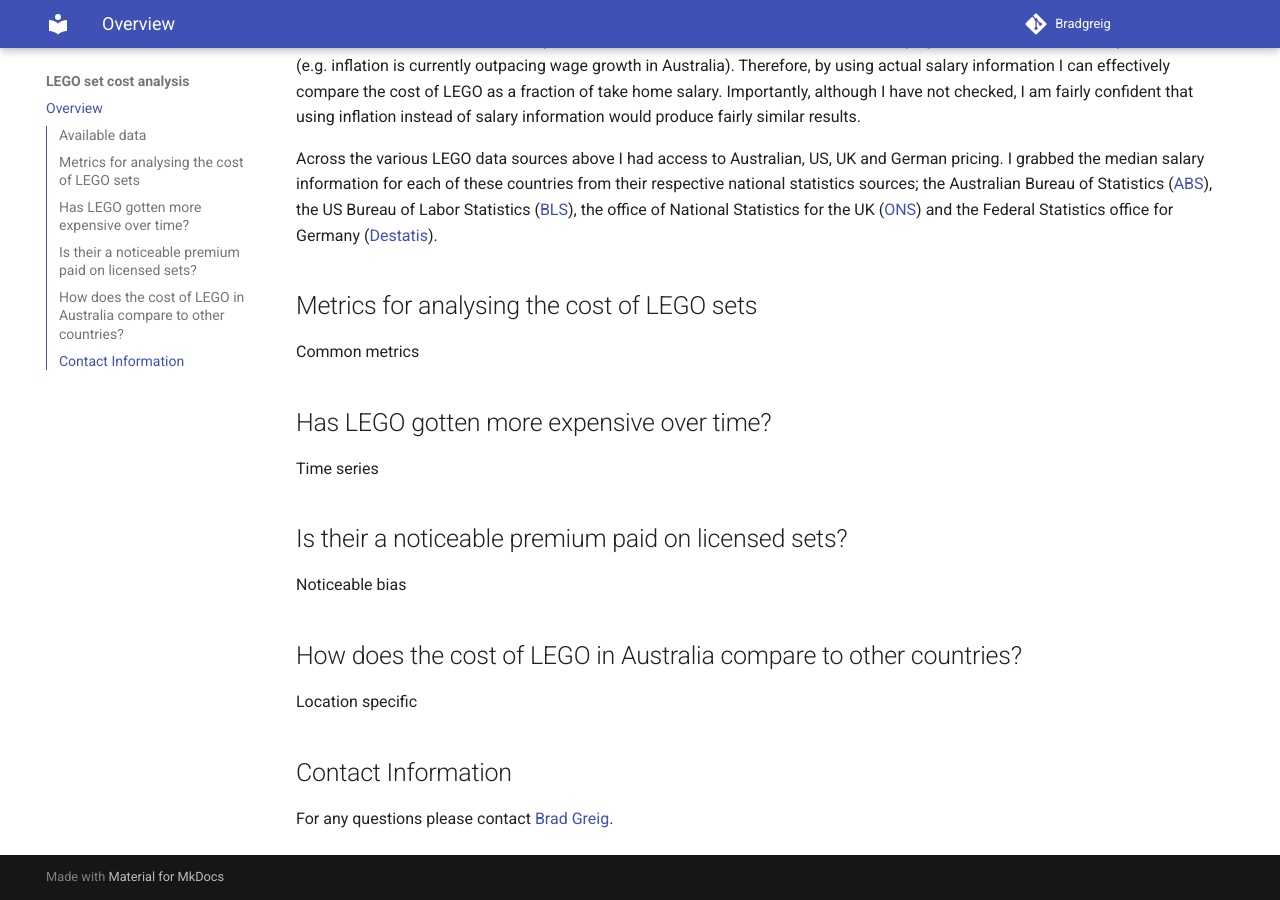
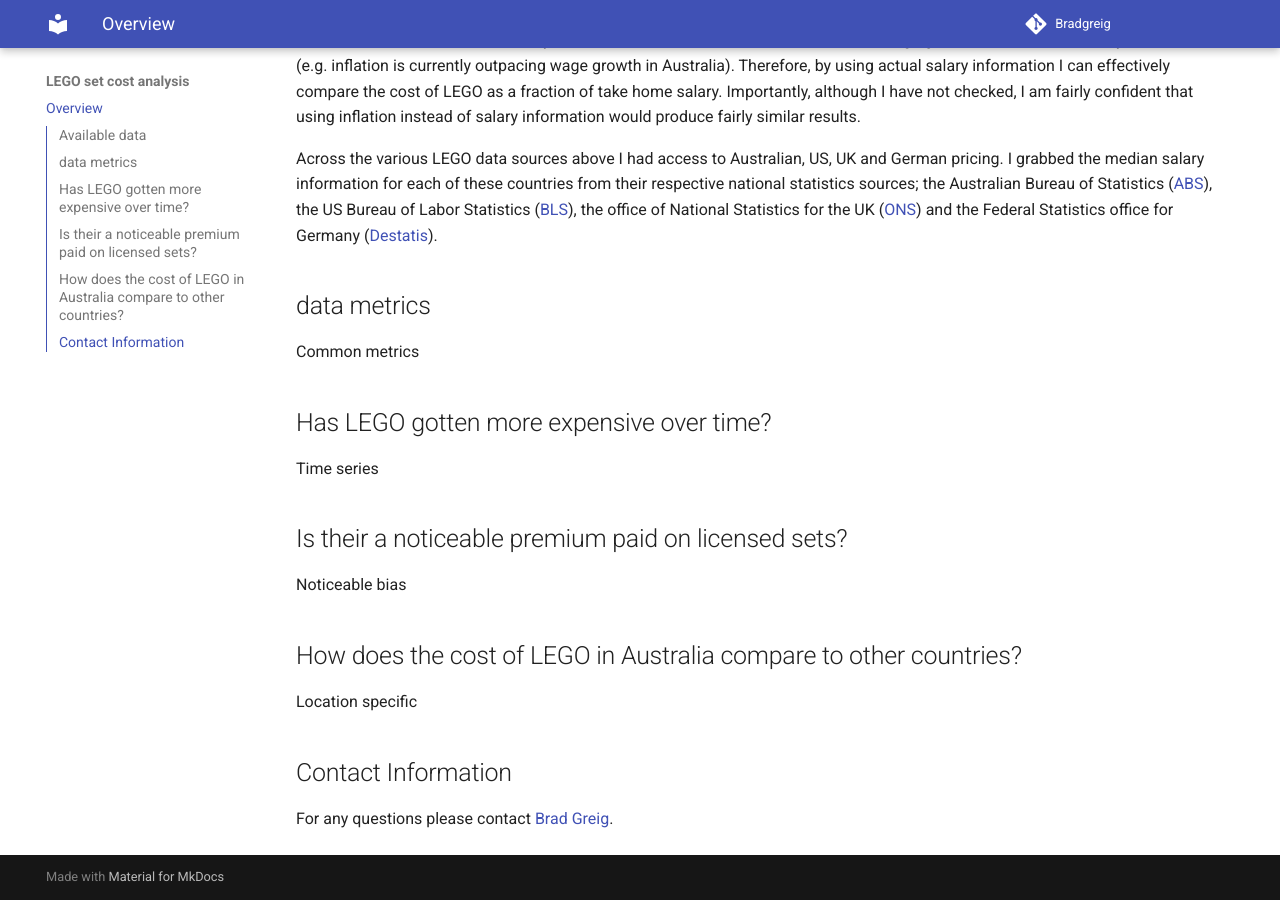
Before and after one commit to BradGreig/LEGO-analysis, an MkDocs documentation site: the page built from docs/index.md, in a window 1280 px wide and 900 px high, scrolled down 1219 px. Built offline with MkDocs 1.6.1 and Material for MkDocs 9.7.7, drawn with Linux system fonts in a browser that asks for light colours.

Commit message:
Change link

```diff
--- a/docs/index.md
+++ b/docs/index.md
@@ -18,7 +18,7 @@
 
 For those interested in the details, this analysis is broken into the following:
 
-- [Available data](#data)
+- [Available data](#available-data)
 - [Metrics for analysing the cost of LEGO sets](#data-metrics)
 - [Has LEGO gotten more expensive over time?](#time-analysis)
 - [Is their a noticeable premium paid on licensed sets?](#licensed-unlicensed)
@@ -35,7 +35,7 @@
 Across the various LEGO data sources above I had access to Australian, US, UK and German pricing. I grabbed the median salary information for each of these countries from their respective national statistics sources; the Australian Bureau of Statistics ([ABS](https://www.abs.gov.au/)), the US Bureau of Labor Statistics ([BLS](https://www.bls.gov/)), the office of National Statistics for the UK ([ONS](https://www.ons.gov.uk/])) and the Federal Statistics office for Germany ([Destatis](https://www.destatis.de/EN/Home/_node.html)).
 
 
-## Metrics for analysing the cost of LEGO sets
+## data metrics
 
 Common metrics
 
```
